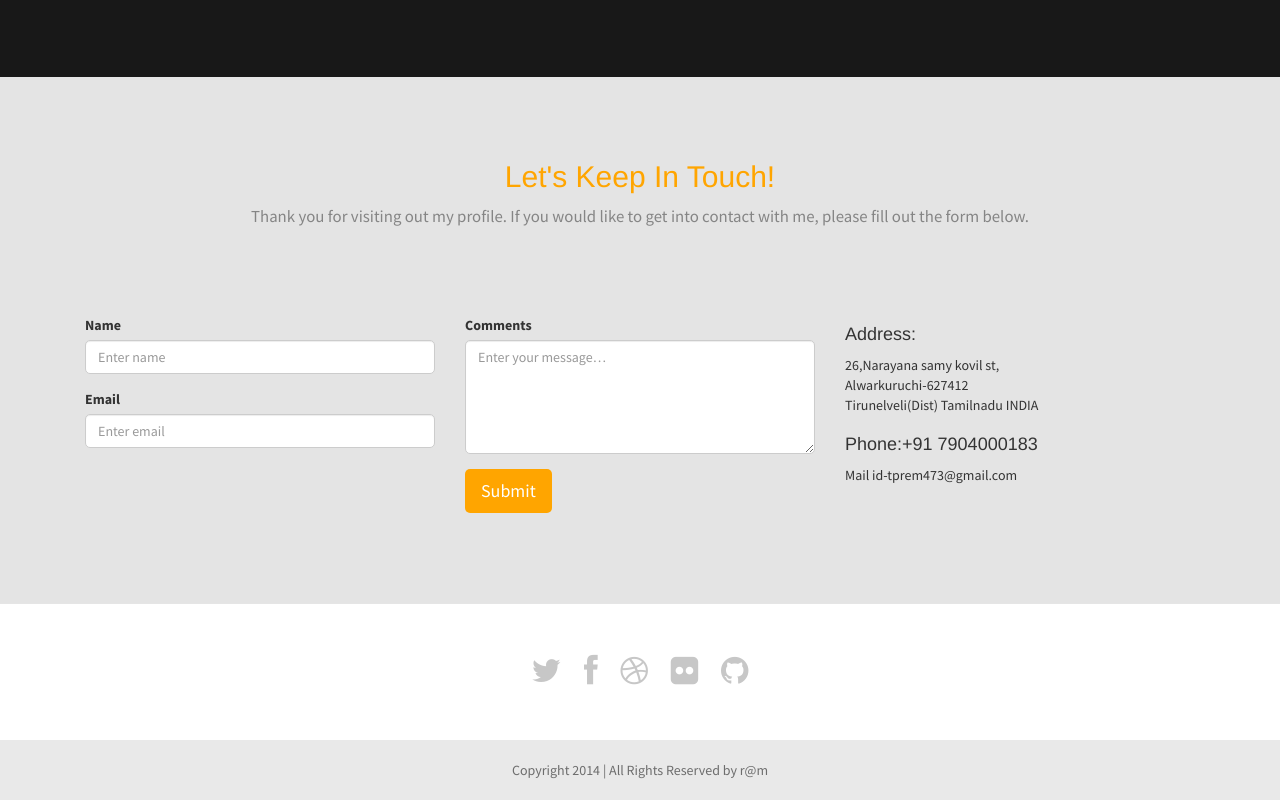
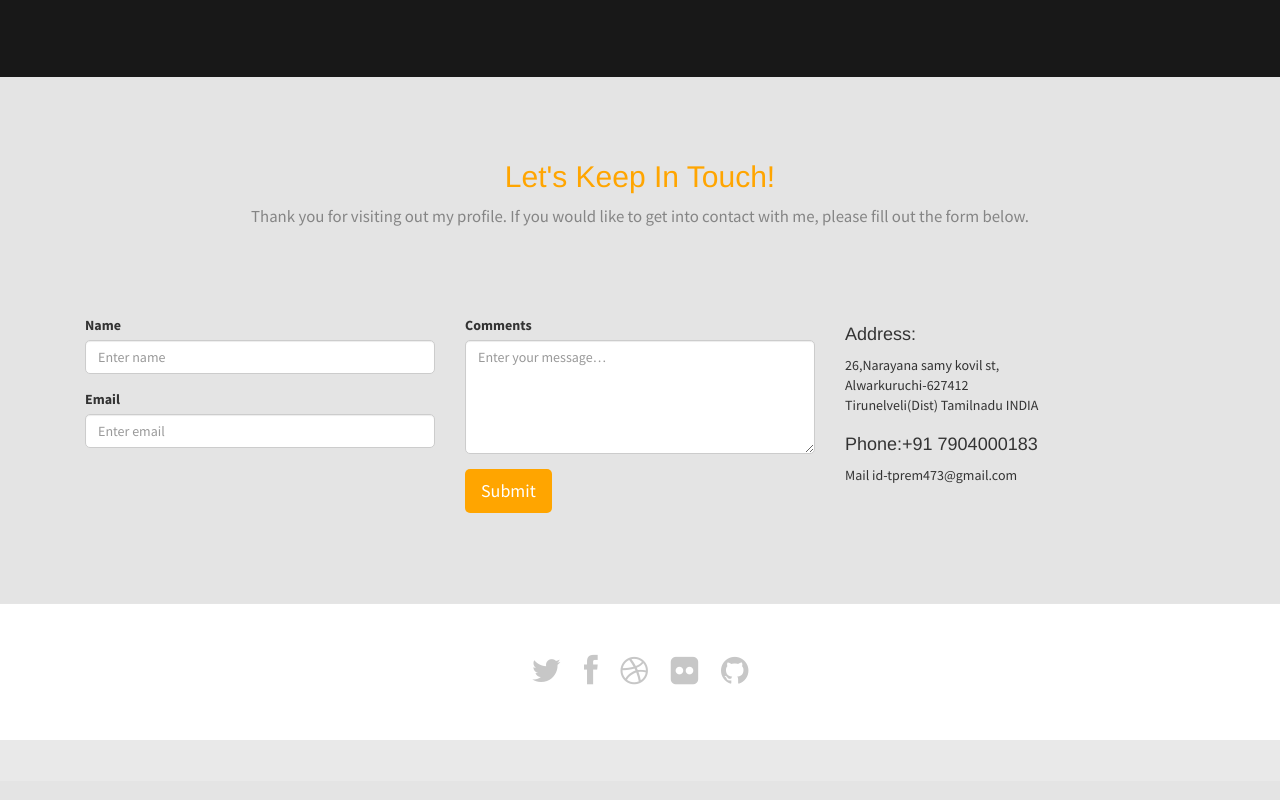
Before and after one commit to prem261297/prem261297.github.io, a plain HTML site: page index.html in a window 1280 px wide. Shown: the part 3320-4120 px from the top of the page. Drawn offline with Linux system fonts and the light colour scheme.

Commit message:
123prem.html

```diff
--- a/index.html
+++ b/index.html
@@ -617,7 +617,7 @@
         <div class="container">
             <div class="row">
                 <div class="col-sm-12 text-center">
-                    Copyright 2014 | All Rights Reserved by r@m</a>
+
                 </div>
             </div>
             <!-- / .row -->
```
